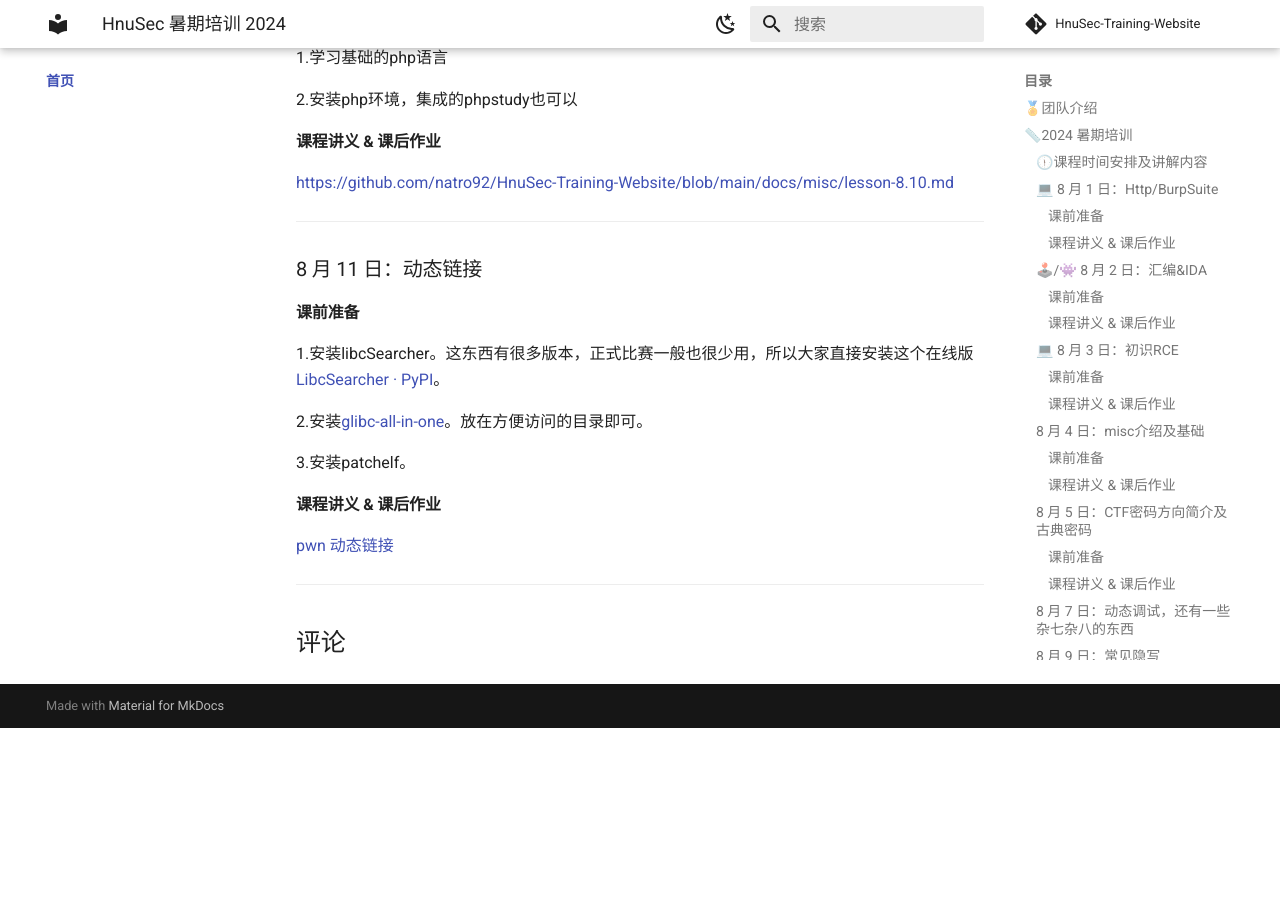
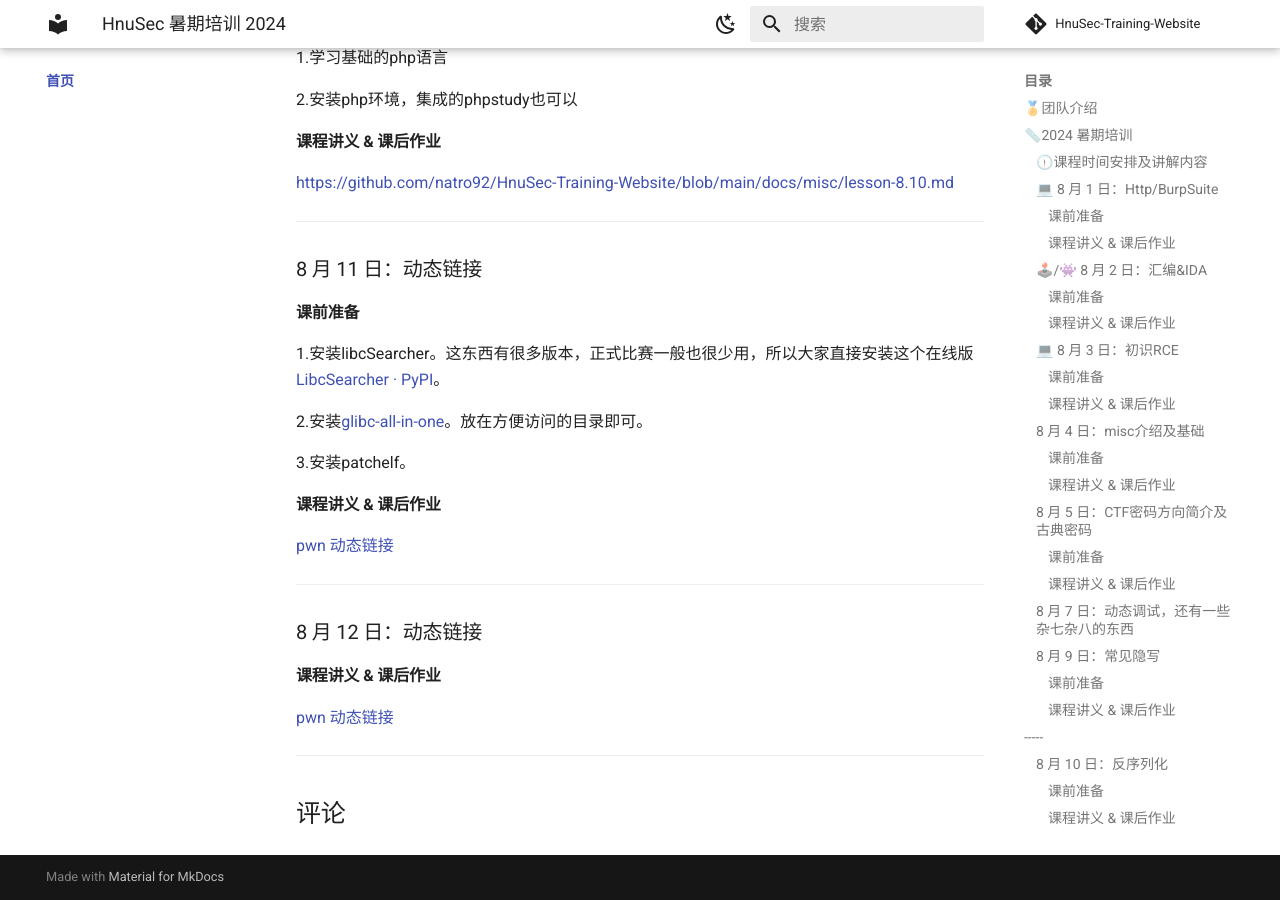
Before and after one commit to natro92/HnuSec-Training-Website, an MkDocs documentation site: the page built from docs/index.md, in a window 1280 px wide and 900 px high, scrolled down 4250 px. Built offline with MkDocs 1.6.1 and Material for MkDocs 9.7.7, drawn with Linux system fonts in a browser that asks for light colours; comment, search, counter and statistics services are not loaded; before the commit the page ends 4978 px from its top, so only the background shows below that.

Commit message:
re更新

```diff
--- a/docs/index.md
+++ b/docs/index.md
@@ -188,3 +188,12 @@
 [pwn 动态链接](/pwn/lesson-3)
 
 -----
+
+### 8 月 12 日：动态链接
+
+
+#### 课程讲义 & 课后作业
+
+[pwn 动态链接](https://github.com/natro92/HnuSec-Training-Website/blob/main/docs/reverse/lesson-3-source)
+
+-----
```
